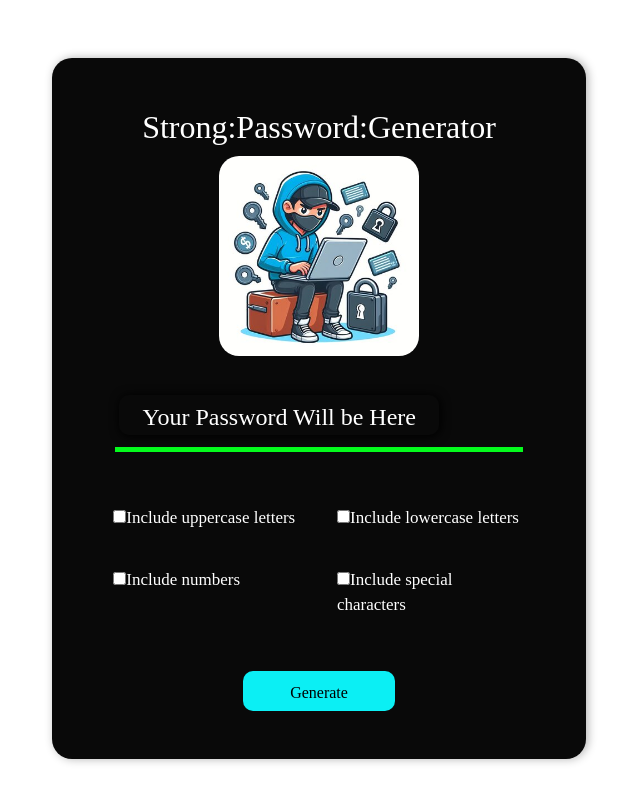
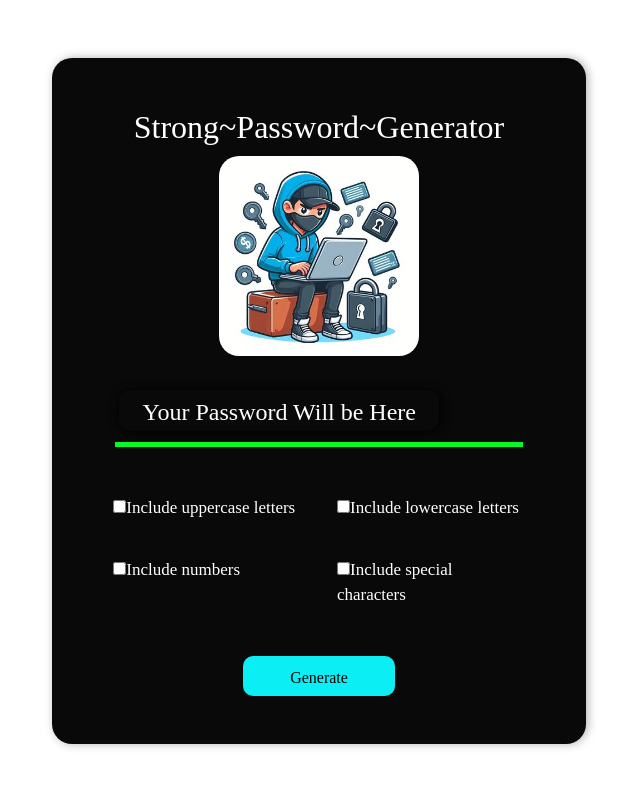
Before and after one commit to SamuelAsmare/password, a React (Create React App) app: page / in a window 1280 px wide. Shown: the whole page, without its empty margins (321-961 px from the left). Built offline with nearby package versions, Linux system fonts and the light colour scheme.

Commit message:
Special character restored

```diff
--- a/src/App.css
+++ b/src/App.css
@@ -24,7 +24,7 @@
   flex-direction: column;
   justify-content: center;
   align-items: center;
-  gap:35px;
+  gap:30px;
   color:white;
   border:none;
   background-color:rgb(9, 9, 9);
--- a/src/App.js
+++ b/src/App.js
@@ -59,7 +59,7 @@ const copy=()=>{
        <div className="container col-11 col-md-10 col-lg-5 mt-0 mt-sm-2 ">
             {/* Image     */}
                     <div className="imagediv mb-0 mt-0">
-                      <h2 class="col-11 text-center p-0 m-0">Strong:Password:Generator</h2>
+                      <h2 class="col-11 text-center p-0 m-0">Strong~Password~Generator</h2>
                      <img src="/hacker.jpg" className="image m-0" alt="little hacker guy"/>
 
                     </div>
```
